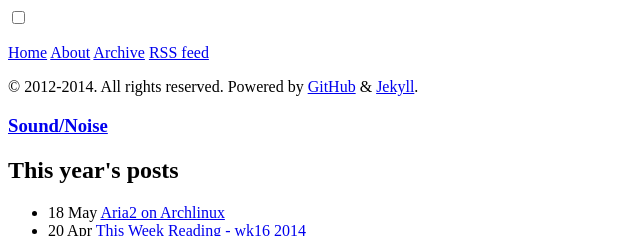
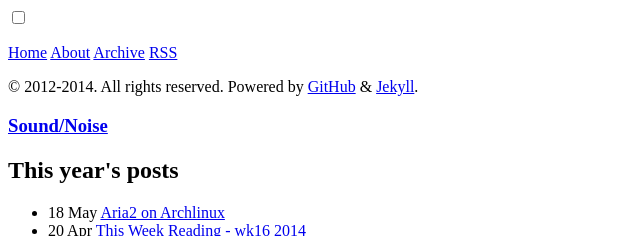
Before and after one commit to happybit/happybit.github.io, a Jekyll site: the page built from archive.html, in a window 1280 px wide. Shown: the top 236 px of the page, without its empty margins (0-640 px from the left). Built offline with Jekyll 4.4.1, drawn with Linux system fonts in a browser that asks for light colours; Markdown is read by kramdown in place of the engine named in the settings.

```diff
--- a/_includes/sidebar.html
+++ b/_includes/sidebar.html
@@ -26,7 +26,7 @@
     {% endfor %}
 
     <a class="sidebar-nav-item" href="{{ site.baseurl }}archive.html">Archive</a>
-    <a class="sidebar-nav-item" href="{{ site.baseurl }}atom.xml">RSS feed</a>
+    <a class="sidebar-nav-item" href="{{ site.baseurl }}atom.xml">RSS</a>
   </nav>
 
   <div class="sidebar-item">
```
Also changed, not shown: public/favicon.ico (added).
